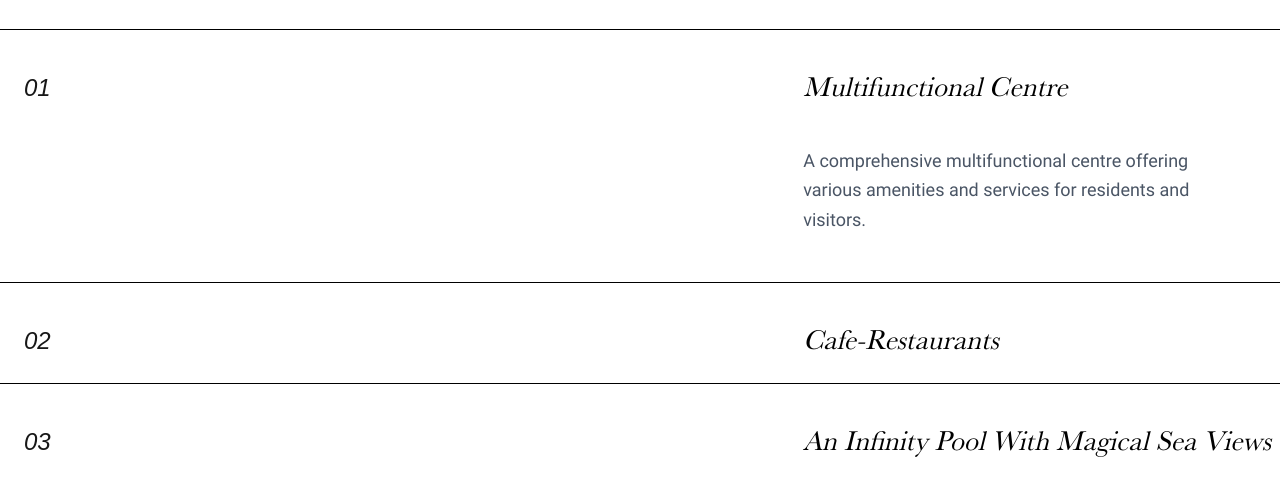
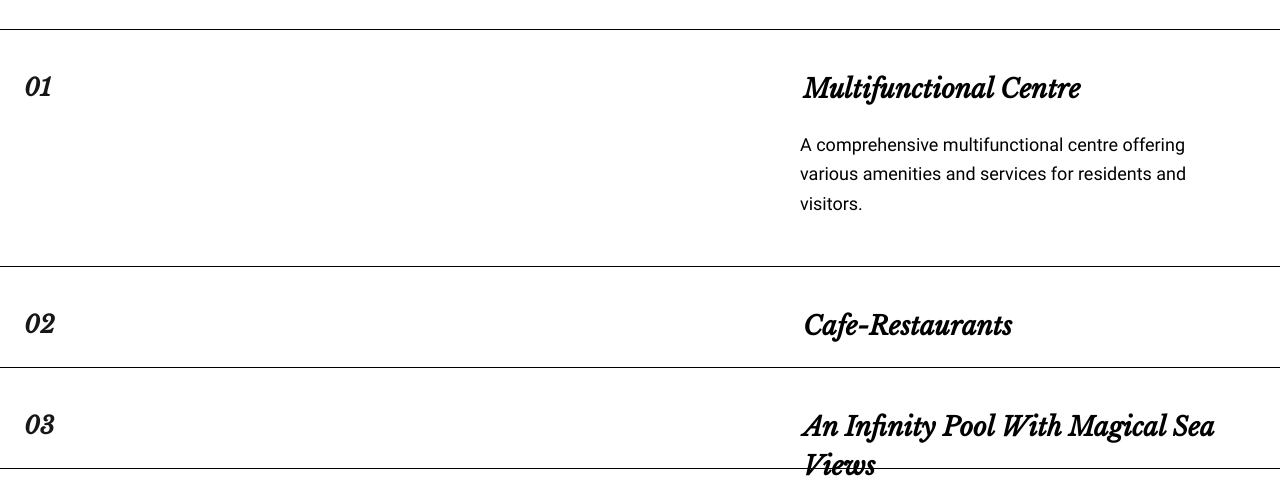
Before and after one commit to ngermanishvili/vr-development, a Next.js app: page / in a window 1280 px wide. Both pictures are taken after a click on the element 640 px from the left and 2130 px from the top of the page. Shown: the part 2050-2530 px from the top of the page. Built offline with nearby package versions, Linux system fonts and the light colour scheme.

Commit message:
upd: accordion

```diff
--- a/src/components/landing/Accordion/LandingAccordion.js
+++ b/src/components/landing/Accordion/LandingAccordion.js
@@ -32,36 +32,36 @@ const LandingAccordion = () => {
                     className="w-full flex items-center py-6 pl-4 md:pl-6 text-left hover:bg-gray-50 transition-all duration-500 ease-in-out group cursor-pointer"
                 >
                     <span
-                        className="font-light  italic w-12 md:w-16 flex-shrink-0 md:mt-4 mt-2"
-                        style={{ fontSize: isMobile ? '16px' : '24px' }}
+                        className="font-bold italic w-12 md:w-16 flex-shrink-0 md:mt-4 mt-2"
+                        style={{ fontSize: isMobile ? '16px' : '24px', fontFamily: 'Baskerville', fontWeight: 'bold' }}
                     >
                         {item.number}
                     </span>
                     <div className="flex-1 relative md:mb-5 mb-2">
                         <span
-                            className="font-light italic  text-black group-hover:text-yellow-600 transition-colors duration-500 ease-in-out absolute left-[30%] md:left-[60%]"
-                            style={{ fontSize: isMobile ? '14px' : '28px', fontFamily: 'Baskerville Display PT, serif' }}
+                            className=" font-bold  text-black  italic transition-colors duration-500 ease-in-out absolute left-[30%] md:left-[60%]"
+                            style={{ fontSize: isMobile ? '16px' : '26px', fontFamily: 'Baskerville', fontWeight: 'bold', fontStyle: 'italic' }}
                         >
                             {item.title}
                         </span>
                     </div>
-                </button>
+                </button >
 
                 <div
                     className="overflow-hidden transition-all duration-800"
                     style={{
-                        maxHeight: isOpen ? '500px' : '0px',
+                        maxHeight: isOpen ? '600px' : '0px',
                         opacity: isOpen ? 1 : 0,
                         paddingBottom: isOpen ? (isMobile ? '64px' : '48px') : '0px',
                         transitionTimingFunction: 'cubic-bezier(0.23, 1, 0.32, 1)'
                     }}
                 >
-                    <div className="pt-4 pl-4 md:pl-6">
+                    <div className=" pl-4">
                         <div className="flex">
                             <span className="w-12 md:w-16 flex-shrink-0"></span>
                             <div className="flex-1">
                                 <p
-                                    className="text-gray-600 leading-relaxed ml-[30%] md:ml-[60%] max-w-[65%] md:max-w-[35%] transition-opacity duration-600 ease-in-out"
+                                    className="text-black leading-relaxed ml-[30%] md:ml-[60%] max-w-[65%] md:max-w-[35%] transition-opacity duration-600 ease-in-out"
                                     style={{ fontSize: isMobile ? '13px' : '18px', fontFamily: 'Roboto, sans-serif' }}
                                 >
                                     {item.content}
@@ -70,7 +70,7 @@ const LandingAccordion = () => {
                         </div>
                     </div>
                 </div>
-            </div>
+            </div >
         )
     }
 
```
